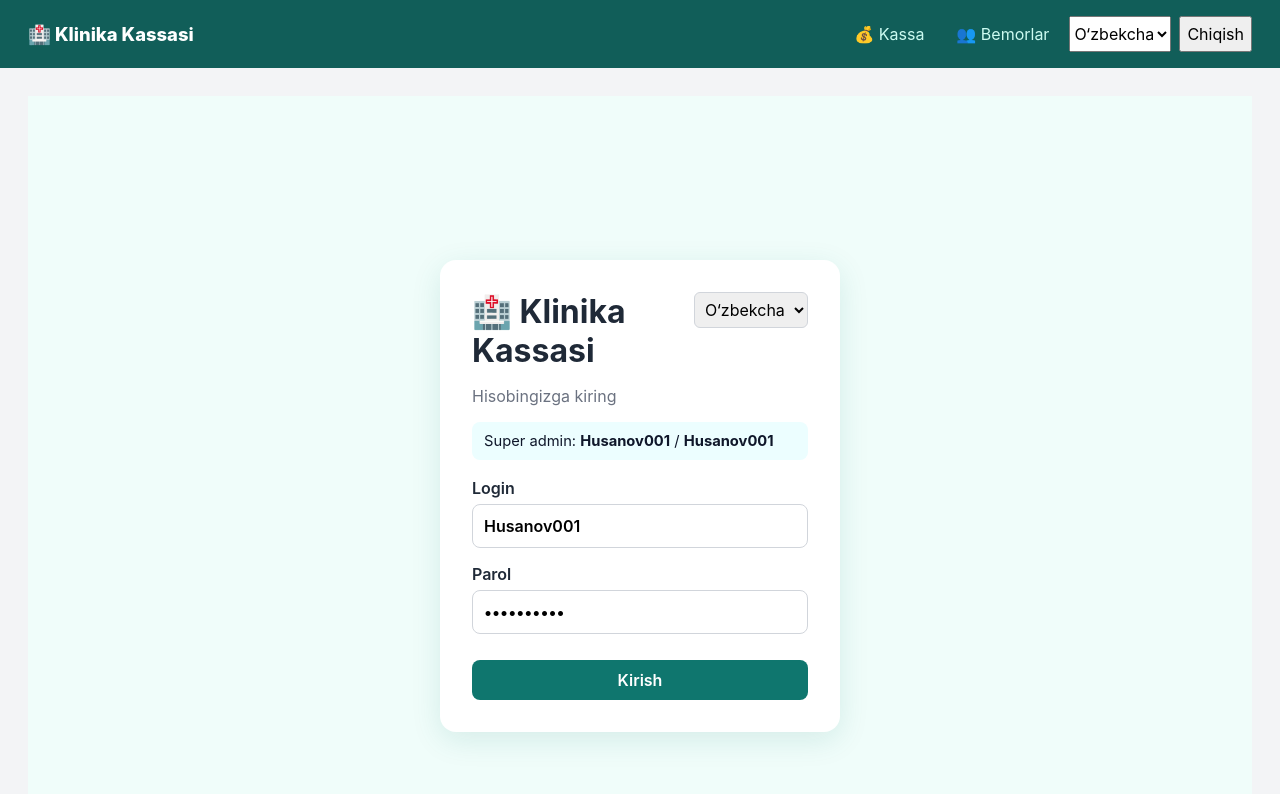
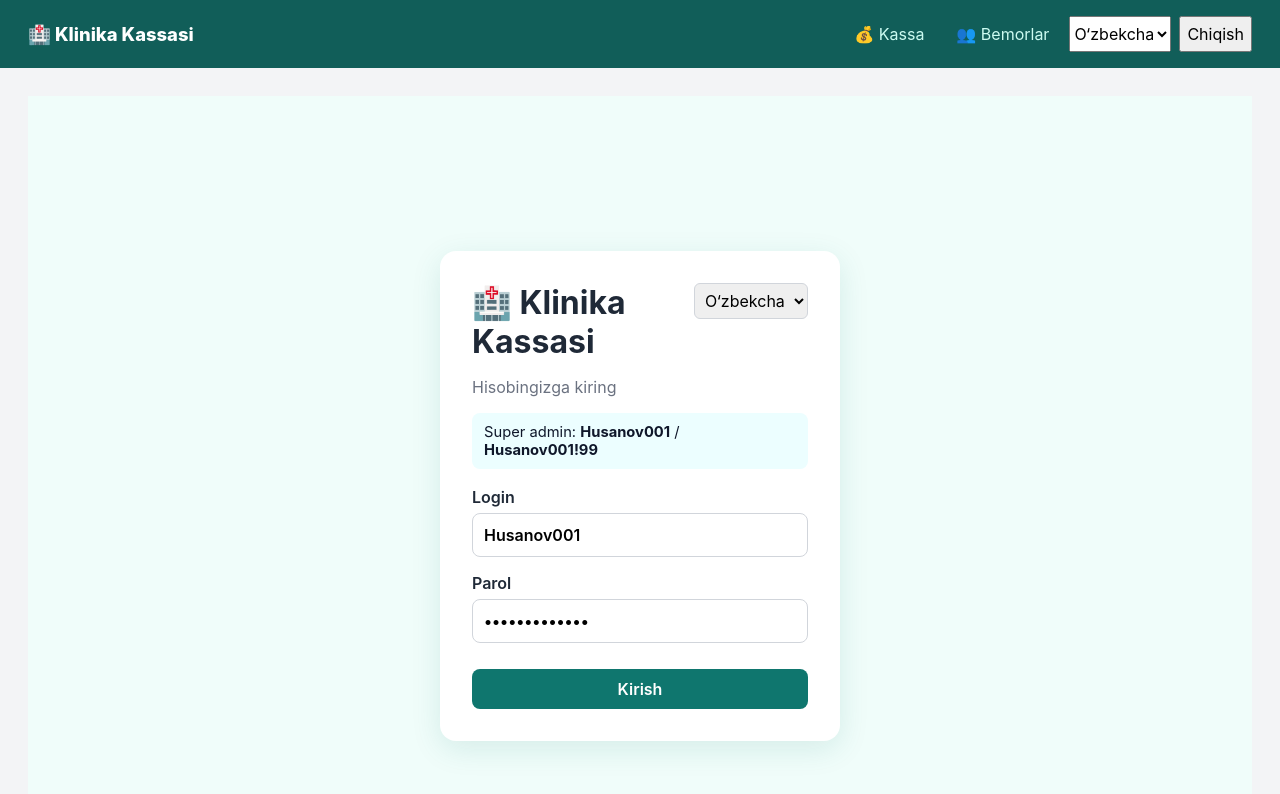
Before and after one commit to Qoshmurod/Cash-report, a Nuxt app: page / in a window 1280 px wide. Shown: the top 794 px of the page. Built offline with nearby package versions, Linux system fonts and the light colour scheme.

Commit message:
Align default super admin login credentials
Co-authored-by: Copilot App <223556219+Copilot@users.noreply.github.com>

```diff
--- a/pages/index.vue
+++ b/pages/index.vue
@@ -1,6 +1,6 @@
 <script setup lang="ts">
 const username = ref('Husanov001')
-const password = ref('Husanov001')
+const password = ref('Husanov001!99')
 const error = ref('')
 const loading = ref(false)
 const { t, language, languages } = useI18n()
@@ -27,7 +27,7 @@ async function login() {
       </select>
       <h1>🏥 {{ t('clinic') }}</h1>
       <p>{{ t('loginTitle') }}</p>
-      <div class="demo-box">Super admin: <strong>Husanov001</strong> / <strong>Husanov001</strong></div>
+      <div class="demo-box">Super admin: <strong>Husanov001</strong> / <strong>Husanov001!99</strong></div>
       <label>{{ t('username') }}<input v-model="username" autocomplete="username" required /></label>
       <label>{{ t('password') }}<input v-model="password" type="password" autocomplete="current-password" required /></label>
       <p v-if="error" class="error">{{ error }}</p>
```
Also changed, not shown: 2 other files (tests, documents, lock files or other folders).
